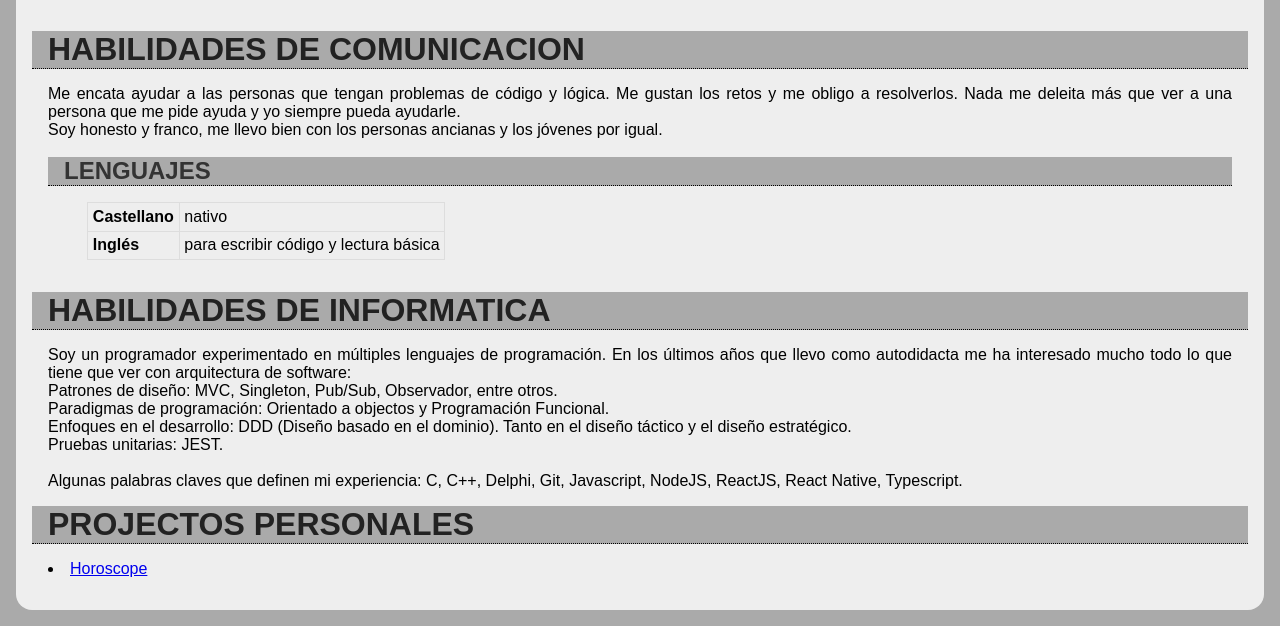
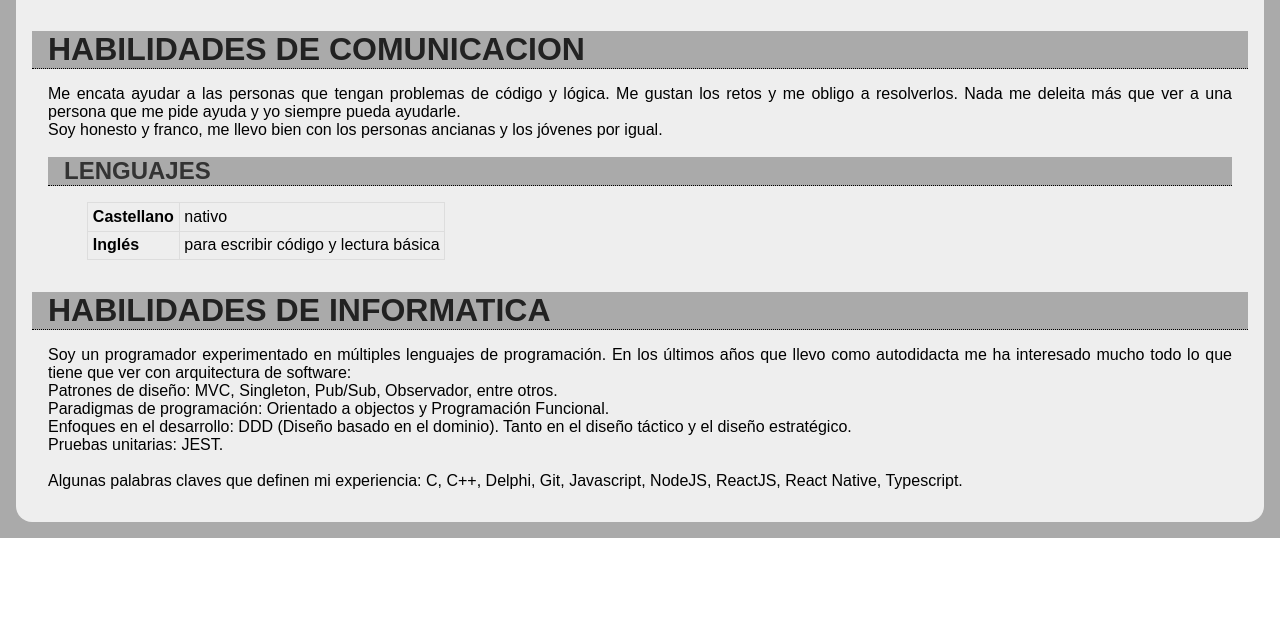
Before and after one commit to zWilliamTM/zwilliamtm.github.io, a plain HTML site: page index.html in a window 1280 px wide. Shown: the part 685-1311 px from the top of the page. After the commit the page ends 1223 px from the top, so only its background shows below. Drawn offline with Linux system fonts and the light colour scheme.

Commit message:
Update index.html
fixed

```diff
--- a/index.html
+++ b/index.html
@@ -168,12 +168,6 @@
                 Typescript.
               </p>
             </div>
-            <div class="title"><h1>PROJECTOS PERSONALES</h1></div>
-            <div class="deeper">
-              <ul></ul>
-              <li><a target="_blank" href="https://github.com/zWilliamTM/horoscope">Horoscope</a></li>
-              </ul>
-            </div>
           </div>
         </div>
       </div>
```
